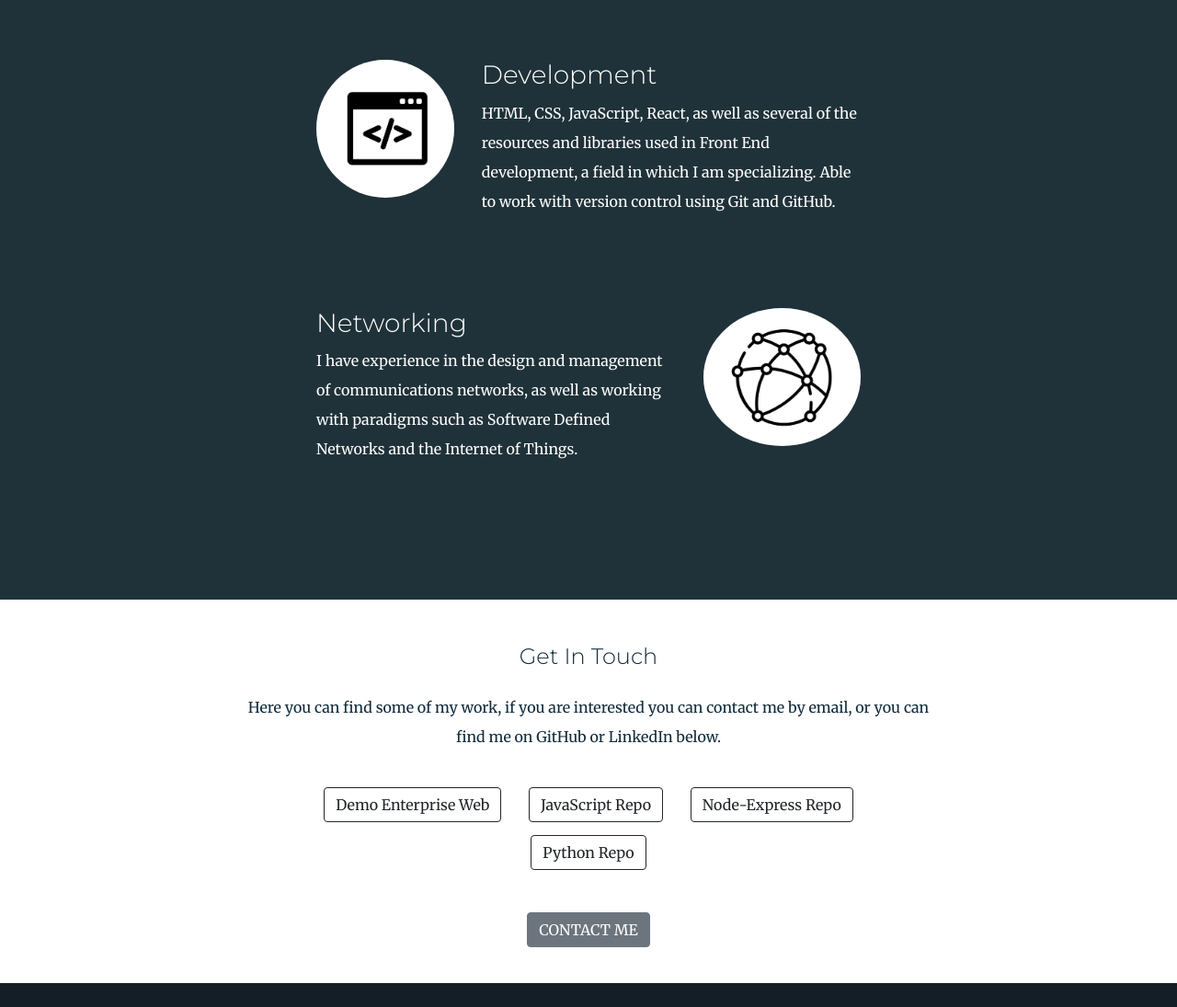
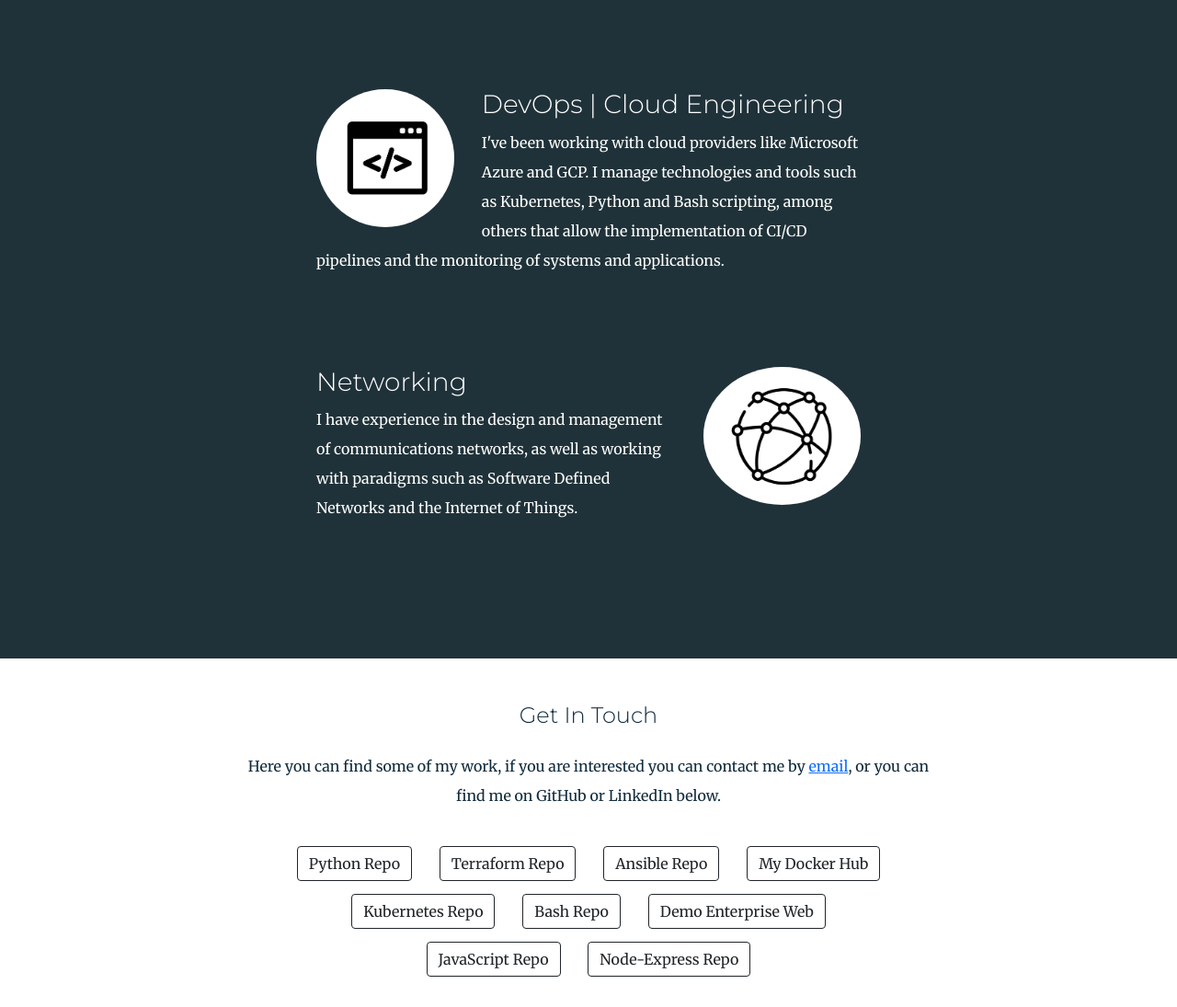
Before and after one commit to davidbenm/personal-site, a plain HTML site: page index.html in a window 1280 px wide. Shown: the part 937-2032 px from the top of the page at 92% size. Drawn offline with nearby package versions, Linux system fonts and the light colour scheme.

Commit message:
Update profile and repos

```diff
--- a/index.html
+++ b/index.html
@@ -28,15 +28,16 @@
         <header>
             <div class="header">
                 <h1>I'm David,</h1>
-                <h2>a Front End developer.</h2>
+                <h2>a Telecommunications Engineer.</h2>
             </div>
         </header>
 
         <div class="profile white-section">
             <img class="my-picture" src="images/david.png" alt="">
             <h2>Hello!</h2>
-            <p class="intro">I am a telecommunications and electronics engineer, with doctoral studies researching the
-                development of Software Defined Network applications in Python. My passion is web development.
+            <p class="intro">I am a Telecommunications and Electronics Engineer, with PhD studies researching the
+                development of Software Defined Networking applications for industrial networks improvements, in systems
+                controlled by cloud applications.
             </p>
         </div>
 
@@ -44,10 +45,11 @@
             <h2>My Skills</h2>
             <div class="skill-row">
                 <img class="code-image" src="images/code.jpg" alt="">
-                <h3>Development</h3>
-                <p>HTML, CSS, JavaScript, React, as well as several of the resources and libraries used in Front End
-                    development, a field in which I am specializing. Able to work with version control using Git
-                    and GitHub.
+                <h3>DevOps | Cloud Engineering</h3>
+                <p>I've been working with cloud providers like Microsoft Azure and GCP.
+                    I manage technologies and tools such as Kubernetes, Python and Bash scripting,
+                    among others that allow the implementation of CI/CD pipelines and the monitoring
+                    of systems and applications.
                 </p>
             </div>
 
@@ -62,16 +64,24 @@
 
         <div class="contact-me">
             <h2>Get In Touch</h2>
-            <p>Here you can find some of my work, if you are interested you can contact me by email, or you can find
+            <p>Here you can find some of my work, if you are interested you can contact me by
+                <a href="mailto:dbenitezm92@email.com">email</a>, or you can find
                 me on GitHub or LinkedIn below.
             </p>
             <div class="my-work">
+                <a class="btn" href="https://github.com/davidbenm/python"><button type="button" class="btn btn-outline-dark">Python Repo</button></a>
+                <a class="btn" href="https://github.com/davidbenm/terraform"><button type="button" class="btn btn-outline-dark">Terraform Repo</button></a>
+                <a class="btn" href="https://github.com/davidbenm/ansible"><button type="button" class="btn btn-outline-dark">Ansible Repo</button></a>
+                <a class="btn" href="https://hub.docker.com/u/davidbenm"><button type="button" class="btn btn-outline-dark">My Docker Hub</button></a>
+                <a class="btn" href="https://github.com/davidbenm/kubernetes"><button type="button" class="btn btn-outline-dark">Kubernetes Repo</button></a>
+                <a class="btn" href="https://github.com/davidbenm/bash"><button type="button" class="btn btn-outline-dark">Bash Repo</button></a>
                 <a class="btn" href="https://davidbenm.github.io/demo-enterprise/"><button type="button" class="btn btn-outline-dark">Demo Enterprise Web</button></a>
                 <a class="btn" href="https://github.com/davidbenm/javascript-basics"><button type="button" class="btn btn-outline-dark">JavaScript Repo</button></a>
                 <a class="btn" href="https://github.com/davidbenm/node-express"><button type="button" class="btn btn-outline-dark">Node-Express Repo</button></a>
-                <a class="btn" href="https://github.com/davidbenm/python"><button type="button" class="btn btn-outline-dark">Python Repo</button></a>
             </div>
-            <a class="btn" href="mailto:dbenitezm92@email.com"><button type="button" class="btn btn-secondary">CONTACT ME</button></a>
+            <div class="my-work">
+
+            </div>
         </div>
 
         <footer class="bottom-container" id="footer">
```
